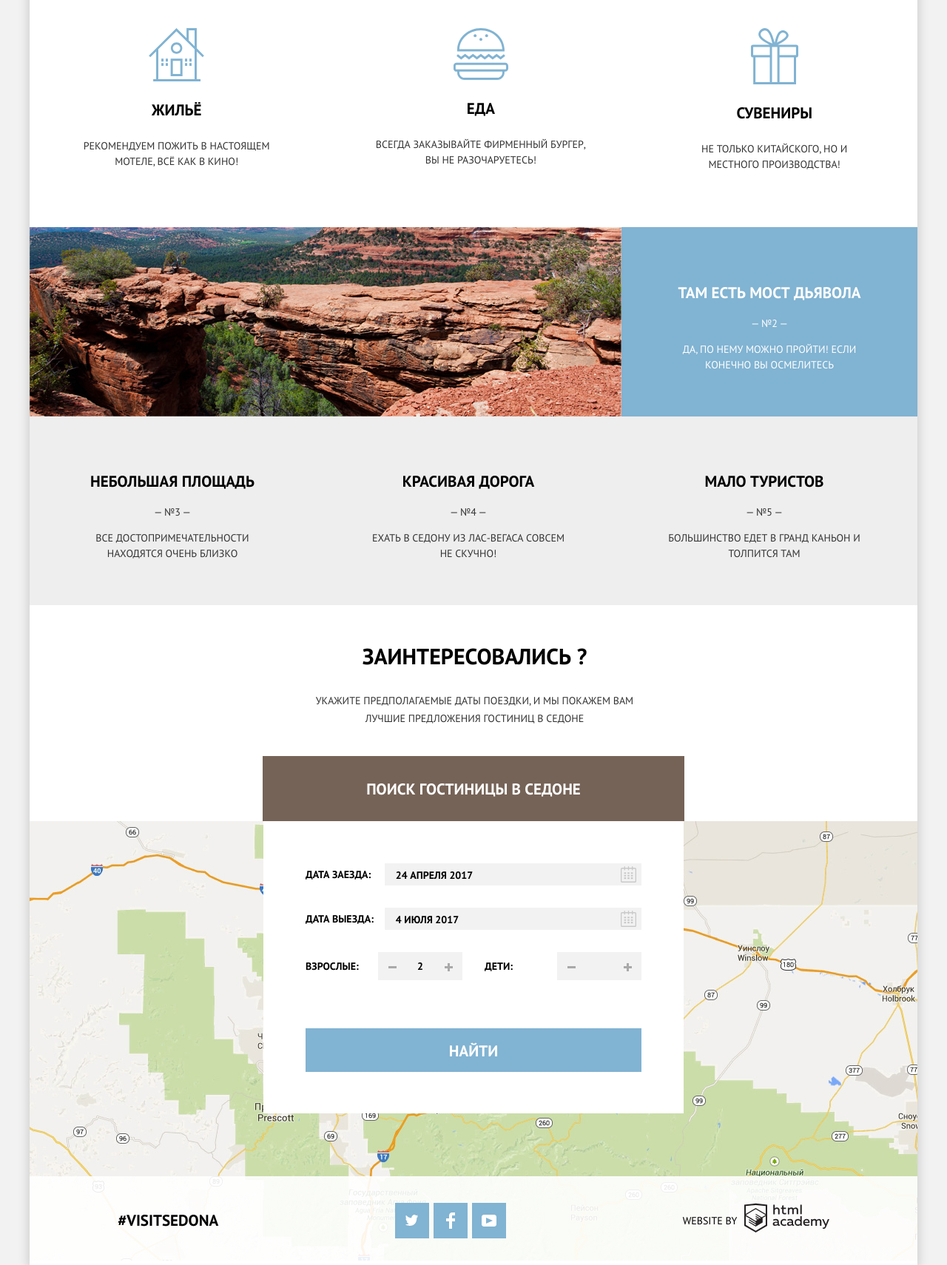
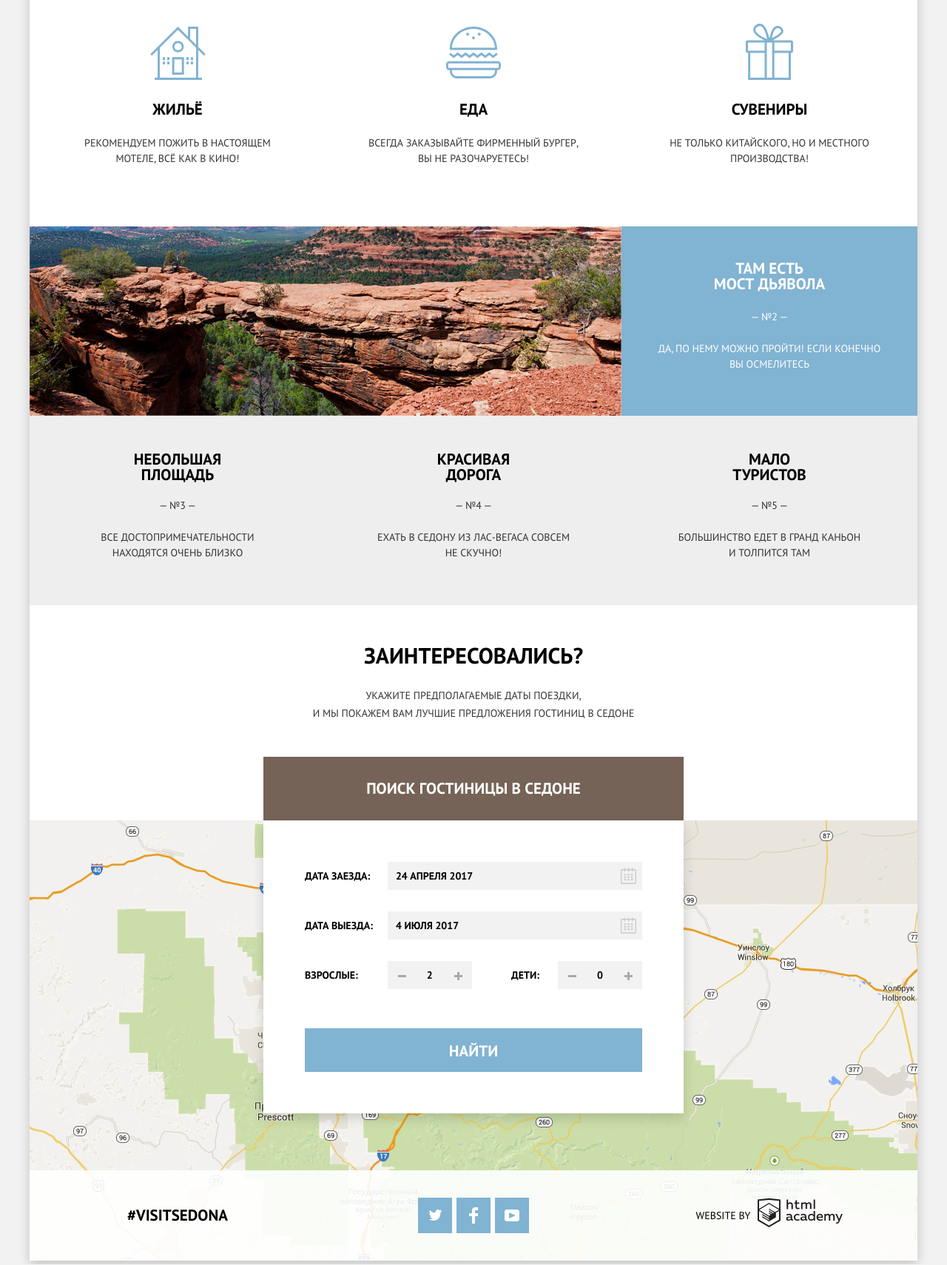
Before and after one commit to Sergeevu4/682607-sedona, a plain HTML site: page index.html in a window 1280 px wide. Shown: the part 1060-2770 px from the top of the page at 74% size. Drawn offline with Linux system fonts and the light colour scheme.

Commit message:
Главная страница №3

```diff
--- a/css/style.css
+++ b/css/style.css
@@ -16,7 +16,6 @@ body {
 a {
 	text-decoration: none;
 }
-
 
 .visually-hidden:not(:focus):not(:active),
 input[type="checkbox"].visually-hidden,
@@ -58,28 +57,29 @@ input[type="radio"].visually-hidden {
 .main-navigation-site {
 	list-style: none;
 	display: flex;
-	/* justify-content: space-around; */
-	/*flex-wrap: wrap; */
+	flex-wrap: wrap;
 	margin: 0;
 	padding:0;
+	padding-top: 15px;
+	padding-bottom: 15px;
 }
 
 .main-navigation-link {
-	width: 239px;
-	/* flex-grow: 1; */
-	Нужно лишкам задавать четкую ширину ?
+	width: 20%;
+	text-align: center;
 }
 
-.main-navigation-link:nth-child(2) {
-	margin-right: 246px;
+.main-navigation-link:nth-child(4n+2) {
+	margin-right: 20%;
 }
 
 .main-navigation-site a{
 	color: #000000;
-	display: block;
-	padding: 14px 0px;
-	padding-bottom: 17px;
-	text-align:  center;
+}
+
+.main-navigation-link:nth-child(4n+4) a
+{
+	margin-right: -15px;
 }
 
 .main-navigation-site a:hover{
@@ -97,6 +97,7 @@ input[type="radio"].visually-hidden {
 	/* top: 0px; */
 	/*z-index: 1; Решает проблему, что лого перекрывается фоном гор*/
 /*	/*Нужно задавать контейнеру с абсолютным позиционированием размеры ? */
+	z-index:  1;
 }
 
 .main-navigation-logo {
@@ -111,11 +112,10 @@ input[type="radio"].visually-hidden {
 	background-repeat: no-repeat;
 	background-size: cover;
 	text-align: center;
-	padding-top: 76px;
+	padding-top: 75px;
 	padding-bottom: 74px;
 	background-position: 0px -83px;
-
-/*	position: relative;*/
+	position: relative;
  /*Если мы позиционируем согласно родителю то тогда часть лого скрывается под ним, решил что лучше тогда позиционировать согласно первому и ближайшему родителю - список */
 }
 
@@ -130,7 +130,7 @@ input[type="radio"].visually-hidden {
 	position: absolute;
 	/*	left: 0;
 	bottom: 0;*/
-	top: 508px;
+	top: 451px;
 }
 
 .intro-img {
@@ -139,8 +139,10 @@ input[type="radio"].visually-hidden {
 }
 
 .advantages {
-	width: 1200px;
+	width: 100%;
 	/*Нужно задавать родительскому контейнеру ширину ?*/
+	padding-top: 44px;
+	padding-bottom: 38px;
 }
 
 .advantages-title {
@@ -150,12 +152,8 @@ input[type="radio"].visually-hidden {
 	font-weight: 700;
 	text-align: center;
 
-	width: 440px;
-	margin: 0;
-	padding-top: 60px;
-	padding-left: 381px;
-	padding-right: 381px;
-	padding-bottom: 17px;
+	padding-left: 25%;
+	padding-right: 25%;
 }
 
 .advantages-descr {
@@ -164,12 +162,7 @@ input[type="radio"].visually-hidden {
 	color: #333333;
 	font-weight: 400;
 	text-align: center;
-	width: 489px;
-	margin: 0;
-	padding-top: 10px;
-	padding-left: 357px;
-	padding-right: 357px;
-	padding-bottom: 51px;
+	padding-top: 8px;
 }
 
 .advantages-block {
@@ -184,19 +177,19 @@ input[type="radio"].visually-hidden {
 	color: #ffffff;
 	text-align: center;
 	width: 400px;
-	padding: 57px 50px;
-	padding-bottom: 45px;
+	padding-top: 46px;
+	padding-bottom: 30px;
 }
 
 .advantages-block-title {
 	font-size: 21px;
 	font-weight: 700;
 
-/*	margin: 0;*/
-/*	padding-top: 40px;
-	padding-left: 50px;
-	padding-right: 50px;
-	padding-bottom: 0px;*/
+	padding-right: 25%;
+	padding-left: 25%;
+	padding-bottom: 15px;
+	margin-top: 0;
+	margin-bottom: 9px;
 }
 
 .advantages-block-number {
@@ -205,7 +198,11 @@ input[type="radio"].visually-hidden {
 }
 
 .advantages-block-descr {
-/*	margin: 0;*/
+	padding-right: 12%;
+	padding-left: 12%;
+	padding-bottom: 15px;
+	margin-top: 22px;
+	margin-bottom: 9px;
 }
 
 
@@ -226,6 +223,7 @@ input[type="radio"].visually-hidden {
 
 
 .reason-box {
+	width: 100%;
 	display: flex;
 	text-align: center;
 	background-color: #ffffff;
@@ -234,32 +232,34 @@ input[type="radio"].visually-hidden {
 }
 
 .reason-box-item {
-	padding-top: 61px;
-	padding-left: 58px;
-	padding-right: 67px;
-	padding-bottom: 60px;
+	width:400px;
+	padding-top: 136px;
+	padding-left: 50px;
+	padding-right: 50px;
+	/* padding-bottom: 60px; */
+	position: relative;
 
-	/*Нужно убирать инлайновые стили у h1 и у P ?*/;
+	/*Нужно убирать инлайновые стили у h1 и у P ?*/
 	/* color: black; */
 }
 
 .reason-box-icon {
 	display: block;
-
 	margin: 0 auto;
-
+	position: absolute;
+	left: 50%;
+	top: 60px;
 }
 
 .icon-house {
 	background-image: url("../img/icon-1.svg");
 	width: 75px;
 	height: 72px;
-
 	/*background-size: cover;*/
 	/*Этот css правило никак и ни на что не влияет ,зачем оно тут ? второе дает возможность подстроить элемент*/
 	/*background-position: 0 0;*/
-
 	background-repeat: no-repeat;
+	margin-left: -37.5px;
 }
 
 .icon-food {
@@ -268,6 +268,7 @@ input[type="radio"].visually-hidden {
 	height: 70px;
 	background-repeat: no-repeat;
 	background-size: cover;
+	margin-left: -37px;
 }
 
 .icon-souvenir {
@@ -276,6 +277,8 @@ input[type="radio"].visually-hidden {
 	height: 76px;
 	background-size: cover;
 	background-repeat: no-repeat;
+	margin-left: -32px;
+	margin-top: -4px;
 }
 
 .reason-box-title {
@@ -283,6 +286,7 @@ input[type="radio"].visually-hidden {
 	font-size: 21px;
 	line-height: 21px;
 	font-weight: 700;
+	margin: 25px 20px;
 }
 
 .reason-box-descr {
@@ -290,6 +294,9 @@ input[type="radio"].visually-hidden {
 	font-size: 14px;
 	line-height: 21px;
 	font-weight: 400;
+	/* margin: 5px 6px; */
+	/* padding-top: 5px; */
+	padding-bottom: 67px;
 }
 
 .advantages-other {
@@ -305,15 +312,9 @@ input[type="radio"].visually-hidden {
 	font-size: 14px;
 	line-height: 21px;
 	font-weight: 400;
-
 	width: 400px;
 	margin: 0 auto;
-	/*Правильно ли сделал что задал фиксированию ширину у блоков и центрировал их?*/
-
-	padding-top: 56px;
-	padding-left: 60px;
-	padding-right: 74px;
-	padding-bottom: 45px;
+	padding-top: 40px;
 }
 
 .advantages-other-title {
@@ -321,22 +322,29 @@ input[type="radio"].visually-hidden {
 	font-size: 21px;
 	line-height: 21px;
 	font-weight: 700;
+	margin-left: 30%;
+	margin-right: 30%;
+	margin-top: 8px;
+}
 
-/*	margin: 0;*/
+.advantages-other-number {
+	display: inline-block;
 }
 
 .advantages-other-descr {
-/*	margin: 0;*/
-	/*Стандартный отступ у p и h3 */
-}
+	margin: 0;
+	padding-top: 22px;
+	padding-right: 9%;
+	padding-left: 9%;
+	padding-bottom: 60px;
+	}
 
 
 
 .offers-hottel {
 	background-color: #ffffff;
-	position: relative;
-
-/*	padding-top: 21px;
+	/* position: relative; */
+	/*	padding-top: 21px;
 	padding-left: 79px;
 	padding-right: 76px;
 	padding-bottom: 25px;*/
@@ -345,13 +353,12 @@ input[type="radio"].visually-hidden {
 
 .offers-hottel-text {
 	text-align: center;
-	width: 434px;
-	margin: 0 auto;
-	padding-top: 21px;
-	padding-left: 79px;
-	padding-right: 76px;
-	padding-bottom: 25px;
-
+	/* width: 434px; */
+	/* margin: 0 auto; */
+	padding-top: 20px;
+	padding-left: 15%;
+	padding-right: 15%;
+	/* padding-bottom: 25px; */
 }
 
 .offers-hottel-title {
@@ -359,8 +366,8 @@ input[type="radio"].visually-hidden {
 	font-size: 30px;
 	line-height: 36px;
 	font-weight: 700;
-
-	/*margin: 0;*/
+	/* margin: 0; */
+	margin-bottom: 24px;
 }
 
 .offers-hottel-descr {
@@ -368,8 +375,9 @@ input[type="radio"].visually-hidden {
 	font-size: 14px;
 	line-height: 24px;
 	font-weight: 400;
-
-	/*margin: 0;*/
+	/* margin: 0; */
+	margin-bottom: 47px;
+	/* padding-bottom:  45px; */
 }
 
 
@@ -381,14 +389,14 @@ input[type="radio"].visually-hidden {
 	line-height: 26px;
 	font-weight: 700;
 	text-align: center;
-	/*vertical-align: middle;*/
+	/* vertical-align: middle; */
 	border: none;
-
 	margin: 0 auto;
 	display: block;
-	width: 570px;
-	padding-top: 32px;
+	width: 568px;
+	padding-top: 30px;
 	padding-bottom: 30px;
+	position:  relative;
 }
 
 .offers-hottel-button:hover{
@@ -404,17 +412,21 @@ input[type="radio"].visually-hidden {
 .popup-form-absolute {
 	background-color: #ffffff;
 	position: absolute;
-	left: 316px;
+	left: 50%;
+	margin-left: -284px;
+	/* top: 0; */
 	width: 568px;
-	height: 395px;
-	padding: 57px;
+	min-height: 395px;
+	padding: 56px 56px;
 	box-sizing: border-box;
+	box-shadow: 0 7px 15px rgba(0, 1, 1, 0.15);
 }
 
 
 .popup-form-control{
 	display: flex;
-	margin-bottom: 30px;
+	margin-bottom: 29px;
+	justify-content: space-between;
 	align-items: center;
 }
 
@@ -433,17 +445,32 @@ input[type="radio"].visually-hidden {
 }
 
 .popup-form-control input{
-	/*box-sizing: border-box*/;
+	/*box-sizing: border-box*/
 	width: 346px;
-	padding-top: 3px;
-	padding-left: 15px;
-/*	padding-bottom: 6px;*/
+	padding: 0;
+	padding-left: 11px;
 }
 
+.popup-form-count {
+	display: flex;
+	/* margin-left: 38px; */
+}
+
+.popup-form-control-half .label-form-children {
+	margin-right: 25px;
+}
+
+.label-form-children label {
+	margin-right: 0;
+}
+
+{
+	margin-right: 0px;
+}
 
 .popup-form-count input{
 	box-sizing: border-box;
-	width: 114px;
+	width: 38px;
 	height: 38px;
 	text-align: center;
 }
@@ -457,10 +484,13 @@ input[type="radio"].visually-hidden {
 }
 
 .popup-form-control label {
-	width: 112px
+	width: 110px;
+	padding-right: 6px;
 }
 .popup-form-grid label {
-	width: 98px;
+	/* padding-right: 0px; */
+	/* width: 65px; */
+	margin-right: 40px;
 }
 
 
@@ -472,7 +502,10 @@ input[type="radio"].visually-hidden {
 	line-height: 26px;
 	background-color: #f2f2f2;
 	border:none;
+	height: 38px;
 }
+
+.popup-form-grid input{}
 
 .popup-form-control input::placeholder,
 .popup-form-grid input::placeholder {
@@ -486,8 +519,10 @@ input[type="radio"].visually-hidden {
 }
 
 .popup-form-control input:focus {
-	border: 2px solid #e5e5e5;
+	/*border: 2px solid #e5e5e5;*/
+	box-shadow: inset 0 0 0 2px #e5e5e5;
 	background-color: #ffffff;
+	outline: none;
 }
 
 .popup-form-control {
@@ -529,7 +564,7 @@ input[type="radio"].visually-hidden {
 	border:none;
 
 
-	position: absolute;
+	position: relative;
 	width: 38px;
 	height: 38px;
 	margin: 0;
@@ -537,12 +572,12 @@ input[type="radio"].visually-hidden {
 }
 
 .btn-min {
-	left: 98px;
+/*	left: 98px;*/
 }
 
 .btn-plus {
-	top: 0;
-	left: 174px;
+/*	top: 0;
+	left: 174px;*/
 }
 
 .btn-min::before,
@@ -565,7 +600,6 @@ input[type="radio"].visually-hidden {
 	transform: rotate(90deg);
 }
 
-
 .btn-min:hover::before,
 .btn-plus:hover::before,
 .btn-plus:hover::after {
@@ -578,7 +612,6 @@ input[type="radio"].visually-hidden {
 	background-color:#81b3d2;
 }
 
-
 .popup-form-submit {
 	color: #ffffff;
 	font-size: 21px;
@@ -587,15 +620,14 @@ input[type="radio"].visually-hidden {
 	background-color: #81b3d2;
 	border:none;
 	text-transform: uppercase;
-
-/*	position: absolute;*/
+	/*	position: absolute;*/
 	display: block;
 	width: 100%;
 	padding-top: 18px;
 	padding-bottom: 15px;
-	margin-top: 65px;
-/*	height: 58px;*/
-/*	top: 281px;
+	margin-top: 53px;
+	/* height: 58px; */
+	/*	top: 281px;
 	left: 55px;*/
 }
 
@@ -612,16 +644,14 @@ input[type="radio"].visually-hidden {
 .main-footer {
 	color: #000000;
 	background-color: rgba(255, 255, 255, 0.9);
-/*	text-align: center;*/
-
+	text-align: center;
 	display: flex;
-	justify-content: space-around;
+	/* justify-content: center; */
 	align-items: center;
 	flex-wrap: wrap;
-	margin-top: -120px;
+	margin-top: -127px;
 	position: relative;
-
-	min-height: 120px;
+	min-height: 122px;
 }
 
 .main-footer-slogan {
@@ -631,38 +661,37 @@ input[type="radio"].visually-hidden {
 	line-height: 26px;
 
 	width: 136px;
-/*	width: 33.333%;*/
+	width: 33.333%;
 	margin: 0;
 }
-
 
 
 .main-footer-social{
 	list-style: none;
 	padding: 0;
-	margin: 0;
-
+	margin: 0 auto;
 	width: 150px;
-/*	width: 33.333%;*/
 	display: flex;
 	flex-wrap: wrap;
 	justify-content: space-between;
-/*	margin: 0 auto;*/
+	/* margin: 0 auto; */
 /*Обнулим внутренние отступы у списка и отцентруем его с помощью внешних отступов.*/
+	/* justify-content: center; */
+	align-items: center;
 }
 
 .main-footer-list{
 }
 
-.footer-copyright {
-	width: 198px;
-/*	width: 33.333%;*/
-	display: flex;
+.footer-copyright {/*	width: 198px;*/width: 33.333%;display: flex;justify-content: center;align-items: center;}
 
-	justify-content: space-between;
-	align-items: center;
+.footer-copyright-text {
+	font-size: 14px;
+	font-weight: 400;
+	line-height: 26px;
+
+	margin-right: 10px;
 }
-
 
 .social-btn {
 	width: 46px;
@@ -716,14 +745,6 @@ input[type="radio"].visually-hidden {
 	opacity: 0.3;
 }
 
-.footer-copyright-text {
-	font-size: 14px;
-	font-weight: 400;
-	line-height: 26px;
-
-	margin: 0px;
-}
-
 .footer-copyright-logo:hover path {
 	fill: #81b3d2;
 }
@@ -734,6 +755,10 @@ input[type="radio"].visually-hidden {
 
 
 /*вторая страница */
+
+.main-navigation-link a:not([href]){
+	color: #766357;
+}
 
 .filters-form {
 	background-color: #81b3d2;
@@ -748,6 +773,8 @@ input[type="radio"].visually-hidden {
 	font-size: 16px;
 	font-weight: 700;
 	line-height: 21px;
+
+	margin: 0;
 }
 
 .form-catalog {
@@ -798,7 +825,10 @@ input[type="radio"].visually-hidden {
 }
 
 .find {
-
+	display: flex;
+	justify-content: flex-start;
+	align-items: center;
+	flex-wrap: wrap;
 }
 
 .find-title {
@@ -806,6 +836,8 @@ input[type="radio"].visually-hidden {
 	font-size: 21px;
 	font-weight: 700;
 	line-height: 26px;
+
+	margin: 0;
 }
 
 .find-items {
@@ -813,31 +845,50 @@ input[type="radio"].visually-hidden {
 	font-size: 12px;
 	font-weight: 400;
 	line-height: 18px;
-	list-style: none
+	list-style: none;
+
+	margin:0;
+	padding:0;
+	padding-left: 10px;
+	padding-right: 10px;
+	display: flex;
+	width: 353px;
+	justify-content: space-between;
 }
 
 
-.find-item a {
+.find-item-link{
 	color: #b2b2b2;
-	/* Задал класс для ссылок find-item-link, пытался на них влиять через напрямую класс, но вышло только через родителя, правильно? */
+
 }
 
-.find-item a:hover {
+.find-item-link:hover {
 	color: #81b3d2;
 }
 
-.find-item a:active {
+.find-item-link:active {
 	color: #000000;
 }
 
-/*
-.find-current a:visited {
+
+.find-item-link.find-current{
 	color: #81b3d2;
-	Попытался задать цвет голубой для цены, добавил дополнительный класс, не получилось. Точно так же как и пунктом меню Навигация*/
+
+}
 
 .find-items-empty {
-	list-style: none
+	list-style: none;
+
+	margin:0;
+	padding:0;
+
+	display: flex;
+	justify-content: space-between;
+	align-items: center;
 }
+
+
+
 
 .hottel-item-title {
 	color: #000000;
--- a/index.html
+++ b/index.html
@@ -11,7 +11,7 @@
 	<div class="container">
 		<header class="main-header">
 			<nav class="main-navigation">
-				<a href="index.html" class="main-navigation-logo-link">
+				<a class="main-navigation-logo-link">
 					<img class="main-navigation-logo" src="img/logo.png" width="138" height="70" alt="Логотип сайта Sedona">
 				</a>
 				<ul class="main-navigation-site">
@@ -77,7 +77,7 @@
 					<img src="img/advantages-block-img 2.jpg" width="800" height="256" alt="Вид Каньона">
 				</div>
 				<div class="advantages-block-text">
-					<h3 class="advantages-block-title">Там есть Мост дьявола</h3>
+					<h3 class="advantages-block-title">Там&nbsp;есть мост&nbsp;дьявола</h3>
 					<span class="advantages-block-number">— №2 —</span>
 					<p class="advantages-block-descr">Да, по нему можно пройти! Если конечно вы осмелитесь</p>
 				</div>
@@ -87,31 +87,27 @@
 				<div class="advantages-other-item">
 					<h3 class="advantages-other-title">Небольшая площадь</h3>
 					<span class="advantages-other-number">— №3 —</span>
-					<p class="advantages-other-descr">Все достопримечательности находятся очень близко</p>
+					<p class="advantages-other-descr">Все достопримечательности находятся&nbsp;очень близко</p>
 				</div>
 				<div class="advantages-other-item">
 					<h3 class="advantages-other-title">Красивая дорога</h3>
 					<span class="advantages-other-number">— №4 —</span>
-					<p class="advantages-other-descr">Ехать в Седону из Лас-Вегаса совсем
-					не скучно!</p>
+					<p class="advantages-other-descr">Ехать в Седону из Лас-Вегаса совсем не&nbsp;скучно!</p>
 				</div>
 				<div class="advantages-other-item">
 					<h3 class="advantages-other-title">Мало туристов</h3>
 					<span class="advantages-other-number">— №5 —</span>
-					<p class="advantages-other-descr">Большинство едет в гранд каньон
-					и толпится там</p>
+					<p class="advantages-other-descr">Большинство едет в гранд каньон и&nbsp;толпится там</p>
 				</div>
 			</section>
 
 			<section class="offers-hottel">
 				<div class="offers-hottel-text">
-					<h3 class="offers-hottel-title">Заинтересовались ?</h3>
-					<p class="offers-hottel-descr">Укажите предполагаемые даты поездки,
-					и мы покажем вам лучшие предложения гостиниц в седоне</p>
+					<h3 class="offers-hottel-title">Заинтересовались?</h3>
+					<p class="offers-hottel-descr">Укажите предполагаемые даты поездки,</br> и мы покажем вам лучшие предложения гостиниц в седоне</p>
+				<!-- Обернул в div чтобы центрировать -->
+					<a class="offers-hottel-button" href="form.html">Поиск гостиницы в Седоне</a>
 				</div>
-				<!-- Обернул в div чтобы центрировать -->
-				<a class="offers-hottel-button" href="form.html">Поиск гостиницы в Седоне</a>
-
 				<div class="popup-form-absolute">
 					<form class="popup-form" action="https://echo.htmlacademy.ru" method="post">
 						<div class="popup-form-control">
@@ -133,16 +129,16 @@
 								<label for="form-people">Взрослые:</label>
 								<div class="popup-form-count">
 									<button type="button" class="btn-popup btn-min"><span class="visually-hidden">-</span></button>
-									<input type="text" name="form-people" id="form-people" placeholder="2"/>
+									<input type="text" name="form-people" id="form-people" value="2"/>
 									<button type="button" class="btn-popup btn-plus"><span class="visually-hidden">+</span></button>
 								</div>
 							</div>
 							<div class="popup-form-control-half">
-								<label for="form-children">Дети:</label>
+								<label for="form-children" class="label-form-children"">Дети:</label>
 								<div class="popup-form-count">
 									<button type="button" class="btn-popup btn-min"><span class="visually-hidden">-</span>
 									</button>
-									<input type="text" name="form-children" id="form-children"/>
+									<input type="text" name="form-children" id="form-children" value="0"/>
 									<button type="button" class="btn-popup btn-plus"><span class="visually-hidden">+</span></button>
 								</div>
 							</div>
```
Also changed, not shown: catalog.html (+2 -2 lines).
